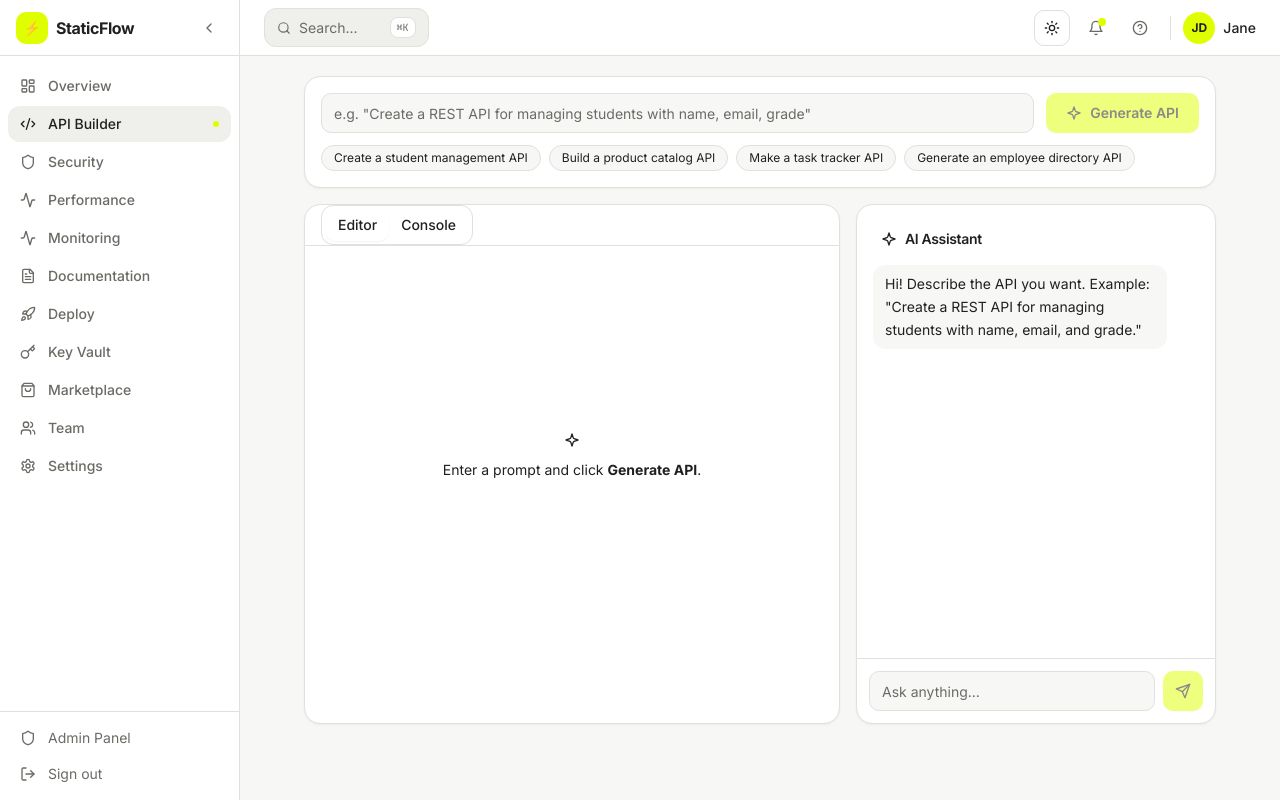
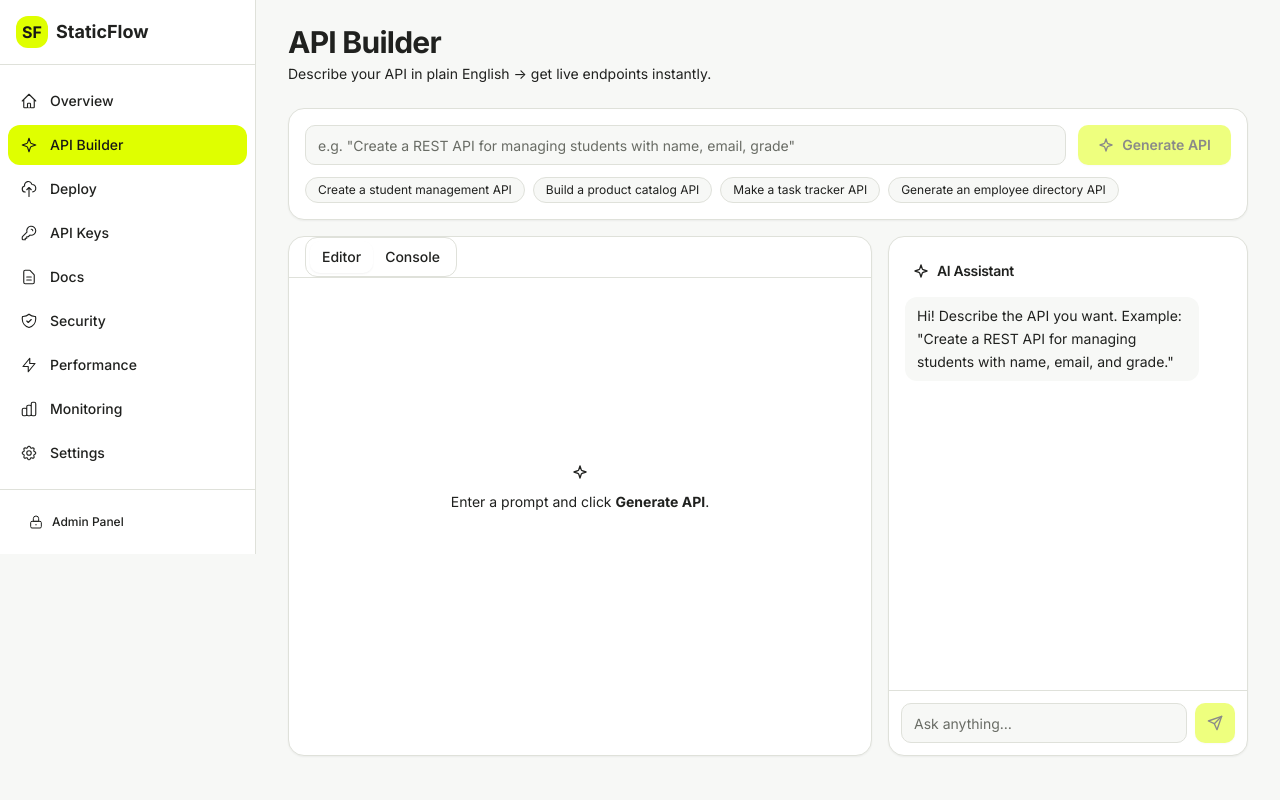
Before and after one commit to dhruv-005/StaticFlow, a Next.js app: page /builder in a window 1280 px wide. Built offline with nearby package versions, Linux system fonts and the light colour scheme.

Commit message:
fix: responsive sidebar + navbar + builder for all devices

```diff
--- a/app/(dashboard)/layout.tsx
+++ b/app/(dashboard)/layout.tsx
@@ -1,142 +1,157 @@
 "use client";
 
-import { useState } from "react";
+import { useState, useEffect } from "react";
 import Link from "next/link";
 import { usePathname } from "next/navigation";
-import {
-  LayoutDashboard, Code2, Shield, Activity, FileText,
-  Rocket, Key, ShoppingBag, Users, Settings, Menu, X,
-  Search, Bell, HelpCircle, ChevronLeft, ChevronRight, LogOut,
-} from "lucide-react";
-import { ThemeToggle } from "@/components/shared/theme-toggle";
-import { CatalystLogo } from "@/components/shared/catalyst-logo";
 
-const nav = [
-  { href: "/overview", label: "Overview", icon: LayoutDashboard },
-  { href: "/builder", label: "API Builder", icon: Code2 },
-  { href: "/security", label: "Security", icon: Shield },
-  { href: "/performance", label: "Performance", icon: Activity },
-  { href: "/monitoring", label: "Monitoring", icon: Activity },
-  { href: "/docs", label: "Documentation", icon: FileText },
-  { href: "/deploy", label: "Deploy", icon: Rocket },
-  { href: "/keys", label: "Key Vault", icon: Key },
-  { href: "/marketplace", label: "Marketplace", icon: ShoppingBag },
-  { href: "/team", label: "Team", icon: Users },
-  { href: "/settings", label: "Settings", icon: Settings },
+const NAV = [
+  { href: "/dashboard", label: "Overview", icon: "M3 12l2-2m0 0l7-7 7 7M5 10v10a1 1 0 001 1h3m10-11l2 2m-2-2v10a1 1 0 01-1 1h-3m-4 0a1 1 0 01-1-1v-4a1 1 0 011-1h2a1 1 0 011 1v4a1 1 0 01-1 1" },
+  { href: "/builder", label: "API Builder", icon: "M12 3l1.9 5.8a2 2 0 001.3 1.3L21 12l-5.8 1.9a2 2 0 00-1.3 1.3L12 21l-1.9-5.8a2 2 0 00-1.3-1.3L3 12l5.8-1.9a2 2 0 001.3-1.3L12 3z" },
+  { href: "/deploy", label: "Deploy", icon: "M7 16a4 4 0 01-.88-7.903A5 5 0 1115.9 6L16 6a5 5 0 011 9.9M15 13l-3-3m0 0l-3 3m3-3v12" },
+  { href: "/keys", label: "API Keys", icon: "M15 7a2 2 0 012 2m4 0a6 6 0 01-7.743 5.743L11 17H9v2H7v2H4a1 1 0 01-1-1v-2.586a1 1 0 01.293-.707l5.964-5.964A6 6 0 1121 9z" },
+  { href: "/docs", label: "Docs", icon: "M9 12h6m-6 4h6m2 5H7a2 2 0 01-2-2V5a2 2 0 012-2h5.586a1 1 0 01.707.293l5.414 5.414a1 1 0 01.293.707V19a2 2 0 01-2 2z" },
+  { href: "/security", label: "Security", icon: "M9 12l2 2 4-4m5.618-4.016A11.955 11.955 0 0112 2.944a11.955 11.955 0 01-8.618 3.04A12.02 12.02 0 003 9c0 5.591 3.824 10.29 9 11.622 5.176-1.332 9-6.03 9-11.622 0-1.042-.133-2.052-.382-3.016z" },
+  { href: "/performance", label: "Performance", icon: "M13 10V3L4 14h7v7l9-11h-7z" },
+  { href: "/monitoring", label: "Monitoring", icon: "M9 19v-6a2 2 0 00-2-2H5a2 2 0 00-2 2v6a2 2 0 002 2h2a2 2 0 002-2zm0 0V9a2 2 0 012-2h2a2 2 0 012 2v10m-6 0a2 2 0 002 2h2a2 2 0 002-2m0 0V5a2 2 0 012-2h2a2 2 0 012 2v14a2 2 0 01-2 2h-2a2 2 0 01-2-2z" },
+  { href: "/settings", label: "Settings", icon: "M10.325 4.317c.426-1.756 2.924-1.756 3.35 0a1.724 1.724 0 002.573 1.066c1.543-.94 3.31.826 2.37 2.37a1.724 1.724 0 001.066 2.573c1.756.426 1.756 2.924 0 3.35a1.724 1.724 0 00-1.066 2.573c.94 1.543-.826 3.31-2.37 2.37a1.724 1.724 0 00-2.573 1.066c-.426 1.756-2.924 1.756-3.35 0a1.724 1.724 0 00-2.573-1.066c-1.543.94-3.31-.826-2.37-2.37a1.724 1.724 0 00-1.066-2.573c-1.756-.426-1.756-2.924 0-3.35a1.724 1.724 0 001.066-2.573c-.94-1.543.826-3.31 2.37-2.37.996.608 2.296.07 2.572-1.065z M15 12a3 3 0 11-6 0 3 3 0 016 0z" },
 ];
+
+function Icon({ d }: { d: string }) {
+  return (
+    <svg width="18" height="18" viewBox="0 0 24 24" fill="none" stroke="currentColor" strokeWidth="1.5" strokeLinecap="round" strokeLinejoin="round">
+      <path d={d} />
+    </svg>
+  );
+}
 
 export default function DashboardLayout({ children }: { children: React.ReactNode }) {
   const pathname = usePathname();
-  const [collapsed, setCollapsed] = useState(false);
-  const [mobileOpen, setMobileOpen] = useState(false);
+  const [sidebarOpen, setSidebarOpen] = useState(false);
 
-  const isActive = (href: string) =>
-    href === "/overview" ? pathname === "/overview" : pathname.startsWith(href);
+  // Close sidebar on route change (mobile)
+  useEffect(() => { setSidebarOpen(false); }, [pathname]);
 
-  return (
-    <div className="flex h-screen overflow-hidden" style={{ backgroundColor: "var(--bg)", color: "var(--text)" }}>
-      {/* Sidebar */}
-      <aside
-        className={`fixed inset-y-0 left-0 z-50 flex flex-col border-r transition-all duration-200 lg:static ${
-          collapsed ? "w-[68px]" : "w-60"
-        } ${mobileOpen ? "translate-x-0" : "-translate-x-full lg:translate-x-0"}`}
-        style={{ backgroundColor: "var(--surface)", borderColor: "var(--border)" }}
-      >
-        <div className="flex h-14 items-center justify-between px-4" style={{ borderBottom: "1px solid var(--border)" }}>
-          {!collapsed && <CatalystLogo href="/overview" />}
-          <button
-            onClick={() => setCollapsed(!collapsed)}
-            className="hidden lg:flex h-7 w-7 items-center justify-center rounded-md"
-            style={{ color: "var(--text-muted)" }}
-          >
-            {collapsed ? <ChevronRight className="h-4 w-4" /> : <ChevronLeft className="h-4 w-4" />}
-          </button>
-          <button onClick={() => setMobileOpen(false)} className="lg:hidden" style={{ color: "var(--text-muted)" }}>
-            <X className="h-5 w-5" />
-          </button>
-        </div>
+  // Close sidebar on Escape key
+  useEffect(() => {
+    const handler = (e: KeyboardEvent) => { if (e.key === "Escape") setSidebarOpen(false); };
+    window.addEventListener("keydown", handler);
+    return () => window.removeEventListener("keydown", handler);
+  }, []);
 
-        <nav className="flex-1 overflow-y-auto px-2 py-3 no-scrollbar">
-          <div className="space-y-0.5">
-            {nav.map((item) => {
+  const isActive = (href: string) => {
+    if (href === "/dashboard") return pathname === "/dashboard" || pathname === "/";
+    return pathname.startsWith(href);
+  };
+
+  const sidebarContent = (
+    <nav className="flex flex-col gap-1 px-2 py-4">
+      {NAV.map(item => {
         const active = isActive(item.href);
         return (
           <Link
             key={item.href}
             href={item.href}
-                  onClick={() => setMobileOpen(false)}
-                  title={collapsed ? item.label : undefined}
-                  className="flex items-center gap-3 rounded-lg px-3 py-2 text-sm font-medium transition-colors"
+            className="flex items-center gap-3 rounded-lg px-3 py-2.5 text-sm font-medium transition-all"
             style={{
-                    backgroundColor: active ? "var(--surface-muted)" : "transparent",
-                    color: active ? "var(--text)" : "var(--text-muted)",
+              background: active ? "var(--accent)" : "transparent",
+              color: active ? "#171815" : "var(--text)",
             }}
+            onClick={() => setSidebarOpen(false)}
           >
-                  <item.icon className="h-4 w-4 shrink-0" />
-                  {!collapsed && <span>{item.label}</span>}
-                  {active && !collapsed && (
-                    <span className="ml-auto h-1.5 w-1.5 rounded-full" style={{ backgroundColor: "var(--accent)" }} />
-                  )}
+            <Icon d={item.icon} />
+            <span>{item.label}</span>
           </Link>
         );
       })}
+    </nav>
+  );
+
+  return (
+    <div className="flex min-h-screen" style={{ background: "var(--bg)", color: "var(--text)" }}>
+
+      {/* ── Mobile overlay ── */}
+      {sidebarOpen && (
+        <div
+          className="fixed inset-0 z-40 bg-black/50 lg:hidden"
+          onClick={() => setSidebarOpen(false)}
+        />
+      )}
+
+      {/* ── Sidebar ── */}
+      <aside
+        className={`fixed top-0 left-0 z-50 flex h-full w-64 flex-col border-r transition-transform duration-300 lg:static lg:translate-x-0 ${
+          sidebarOpen ? "translate-x-0" : "-translate-x-full"
+        }`}
+        style={{ background: "var(--surface)", borderColor: "var(--border)" }}
+      >
+        {/* Logo */}
+        <div className="flex items-center justify-between border-b px-4 py-4" style={{ borderColor: "var(--border)" }}>
+          <Link href="/" className="flex items-center gap-2">
+            <div className="flex h-8 w-8 items-center justify-center rounded-lg font-bold" style={{ background: "var(--accent)", color: "#171815" }}>
+              SF
             </div>
-        </nav>
+            <span className="text-lg font-bold">StaticFlow</span>
+          </Link>
+          {/* Close button (mobile) */}
+          <button
+            className="rounded-lg p-1 lg:hidden"
+            onClick={() => setSidebarOpen(false)}
+            style={{ color: "var(--muted)" }}
+          >
+            <svg width="20" height="20" viewBox="0 0 24 24" fill="none" stroke="currentColor" strokeWidth="2">
+              <path d="M18 6L6 18M6 6l12 12" />
+            </svg>
+          </button>
+        </div>
 
-        <div className="p-2" style={{ borderTop: "1px solid var(--border)" }}>
-          <Link href="/admin" className="flex items-center gap-3 rounded-lg px-3 py-2 text-sm transition-colors hover:bg-[var(--surface-muted)]" style={{ color: "var(--text-muted)" }}>
-            <Shield className="h-4 w-4" />
-            {!collapsed && <span>Admin Panel</span>}
+        {/* Nav links */}
+        <div className="flex-1 overflow-y-auto">
+          {sidebarContent}
+        </div>
+
+        {/* Bottom section */}
+        <div className="border-t p-4" style={{ borderColor: "var(--border)" }}>
+          <Link
+            href="/admin"
+            className="flex items-center gap-2 rounded-lg px-3 py-2 text-xs font-medium transition-colors"
+            style={{ color: "var(--muted)" }}
+          >
+            <svg width="16" height="16" viewBox="0 0 24 24" fill="none" stroke="currentColor" strokeWidth="1.5">
+              <path d="M12 15v2m-6 4h12a2 2 0 002-2v-6a2 2 0 00-2-2H6a2 2 0 00-2 2v6a2 2 0 002 2zm10-10V7a4 4 0 00-8 0v4h8z" />
+            </svg>
+            Admin Panel
           </Link>
-          <button className="flex w-full items-center gap-3 rounded-lg px-3 py-2 text-sm transition-colors hover:bg-[var(--surface-muted)]" style={{ color: "var(--text-muted)" }}>
-            <LogOut className="h-4 w-4" />
-            {!collapsed && <span>Sign out</span>}
-          </button>
         </div>
       </aside>
 
-      {mobileOpen && (
-        <div className="fixed inset-0 z-40 bg-black/30 lg:hidden" onClick={() => setMobileOpen(false)} />
-      )}
-
-      {/* Main */}
-      <div className="flex flex-1 flex-col overflow-hidden">
+      {/* ── Main content ── */}
+      <div className="flex min-w-0 flex-1 flex-col">
+        {/* Mobile top bar */}
         <header
-          className="flex h-14 shrink-0 items-center justify-between px-4 lg:px-6"
-          style={{ backgroundColor: "var(--surface)", borderBottom: "1px solid var(--border)" }}
+          className="sticky top-0 z-30 flex items-center gap-3 border-b px-3 py-3 lg:hidden"
+          style={{ background: "var(--surface)", borderColor: "var(--border)" }}
         >
-          <div className="flex items-center gap-3">
-            <button onClick={() => setMobileOpen(true)} className="lg:hidden" style={{ color: "var(--text)" }}>
-              <Menu className="h-5 w-5" />
+          <button
+            onClick={() => setSidebarOpen(true)}
+            className="rounded-lg p-2"
+            style={{ color: "var(--text)" }}
+          >
+            <svg width="22" height="22" viewBox="0 0 24 24" fill="none" stroke="currentColor" strokeWidth="2">
+              <path d="M3 12h18M3 6h18M3 18h18" />
+            </svg>
           </button>
-            <div
-              className="hidden items-center gap-2 rounded-lg px-3 py-2 sm:flex"
-              style={{ backgroundColor: "var(--surface-muted)", border: "1px solid var(--border)" }}
-            >
-              <Search className="h-3.5 w-3.5" style={{ color: "var(--text-muted)" }} />
-              <span className="text-sm" style={{ color: "var(--text-muted)" }}>Search...</span>
-              <kbd className="ml-6 rounded px-1.5 py-0.5 text-[10px] font-mono" style={{ backgroundColor: "var(--surface)", border: "1px solid var(--border)", color: "var(--text-muted)" }}>⌘K</kbd>
+          <div className="flex items-center gap-2">
+            <div className="flex h-7 w-7 items-center justify-center rounded-md text-xs font-bold" style={{ background: "var(--accent)", color: "#171815" }}>
+              SF
             </div>
-          </div>
-
-          <div className="flex items-center gap-2">
-            <ThemeToggle />
-            <button className="relative flex h-9 w-9 items-center justify-center rounded-lg transition-colors hover:bg-[var(--surface-muted)]" style={{ color: "var(--text-muted)" }}>
-              <Bell className="h-4 w-4" />
-              <span className="absolute right-2 top-2 h-2 w-2 rounded-full" style={{ backgroundColor: "var(--accent)" }} />
-            </button>
-            <button className="flex h-9 w-9 items-center justify-center rounded-lg transition-colors hover:bg-[var(--surface-muted)]" style={{ color: "var(--text-muted)" }}>
-              <HelpCircle className="h-4 w-4" />
-            </button>
-            <div className="mx-1 h-6 w-px" style={{ backgroundColor: "var(--border)" }} />
-            <div className="flex items-center gap-2">
-              <div className="flex h-8 w-8 items-center justify-center rounded-full text-xs font-bold" style={{ backgroundColor: "var(--accent)", color: "var(--accent-text)" }}>JD</div>
-              <span className="hidden text-sm font-medium sm:block" style={{ color: "var(--text)" }}>Jane</span>
-            </div>
+            <span className="text-sm font-bold">StaticFlow</span>
           </div>
         </header>
 
-        <main className="flex-1 overflow-y-auto p-4 sm:p-6 lg:p-8">{children}</main>
+        {/* Page content */}
+        <main className="flex-1 overflow-x-hidden">
+          {children}
+        </main>
       </div>
     </div>
   );
--- a/components/landing/navbar.tsx
+++ b/components/landing/navbar.tsx
@@ -3,95 +3,138 @@
 import { useState, useEffect } from "react";
 import Link from "next/link";
 import { usePathname } from "next/navigation";
-import { Menu, X, ArrowRight } from "lucide-react";
-import { ThemeToggle } from "@/components/shared/theme-toggle";
-import { CatalystLogo } from "@/components/shared/catalyst-logo";
+import { Button } from "@/components/ui/button";
 
-const links = [
+const LINKS = [
   { href: "/features", label: "Features" },
   { href: "/demo", label: "Demo" },
+  { href: "/about", label: "About" },
   { href: "/blog", label: "Blog" },
-  { href: "/about", label: "About" },
 ];
 
-export function Navbar() {
+export default function Navbar() {
+  const [open, setOpen] = useState(false);
   const [scrolled, setScrolled] = useState(false);
-  const [mobileOpen, setMobileOpen] = useState(false);
   const pathname = usePathname();
 
   useEffect(() => {
-    const onScroll = () => setScrolled(window.scrollY > 12);
-    window.addEventListener("scroll", onScroll, { passive: true });
-    return () => window.removeEventListener("scroll", onScroll);
+    const handler = () => setScrolled(window.scrollY > 20);
+    window.addEventListener("scroll", handler, { passive: true });
+    return () => window.removeEventListener("scroll", handler);
   }, []);
+
+  useEffect(() => { setOpen(false); }, [pathname]);
 
   return (
     <header
-      className="fixed top-0 left-0 right-0 z-50 transition-all duration-200"
+      className="sticky top-0 z-50 w-full border-b transition-all duration-200"
       style={{
-        backgroundColor: scrolled ? "var(--surface)" : "transparent",
-        borderBottom: scrolled ? "1px solid var(--border)" : "1px solid transparent",
+        background: scrolled ? "var(--surface)" : "var(--bg)",
+        borderColor: scrolled ? "var(--border)" : "transparent",
         backdropFilter: scrolled ? "blur(12px)" : "none",
       }}
     >
-      <nav className="catalyst-container flex h-16 items-center justify-between">
-        <CatalystLogo href="/home" />
+      <div className="mx-auto flex max-w-7xl items-center justify-between px-4 py-3 sm:px-6 lg:px-8">
 
-        <div className="hidden items-center gap-8 md:flex">
-          {links.map((l) => (
+        {/* Logo */}
+        <Link href="/" className="flex items-center gap-2">
+          <div
+            className="flex h-8 w-8 items-center justify-center rounded-lg text-sm font-bold"
+            style={{ background: "var(--accent)", color: "#171815" }}
+          >
+            SF
+          </div>
+          <span className="text-lg font-bold" style={{ color: "var(--text)" }}>
+            StaticFlow
+          </span>
+        </Link>
+
+        {/* Desktop nav */}
+        <nav className="hidden items-center gap-6 md:flex">
+          {LINKS.map(link => (
             <Link
-              key={l.href}
-              href={l.href}
+              key={link.href}
+              href={link.href}
               className="text-sm font-medium transition-colors hover:opacity-70"
-              style={{ color: pathname === l.href ? "var(--text)" : "var(--text-muted)" }}
+              style={{
+                color: pathname === link.href ? "var(--accent)" : "var(--muted)",
+              }}
             >
-              {l.label}
+              {link.label}
             </Link>
           ))}
-        </div>
+        </nav>
 
+        {/* Desktop CTA */}
         <div className="hidden items-center gap-3 md:flex">
-          <ThemeToggle />
-          <Link href="/login" className="text-sm font-medium transition-colors hover:opacity-70" style={{ color: "var(--text-muted)" }}>
+          <Link href="/login">
+            <Button variant="ghost" size="sm" style={{ color: "var(--text)" }}>
               Log in
+            </Button>
           </Link>
-          <Link href="/register" className="catalyst-btn-primary !py-2 !px-4 !text-sm">
-            Get Started <ArrowRight className="h-3.5 w-3.5" />
+          <Link href="/register">
+            <Button size="sm" style={{ background: "var(--accent)", color: "#171815" }}>
+              Get Started
+            </Button>
           </Link>
         </div>
 
-        <div className="flex items-center gap-2 md:hidden">
-          <ThemeToggle />
-          <button onClick={() => setMobileOpen(!mobileOpen)} style={{ color: "var(--text)" }} aria-label="Menu">
-            {mobileOpen ? <X className="h-5 w-5" /> : <Menu className="h-5 w-5" />}
+        {/* Mobile hamburger */}
+        <button
+          className="rounded-lg p-2 md:hidden"
+          onClick={() => setOpen(!open)}
+          style={{ color: "var(--text)" }}
+          aria-label="Toggle menu"
+        >
+          {open ? (
+            <svg width="24" height="24" viewBox="0 0 24 24" fill="none" stroke="currentColor" strokeWidth="2">
+              <path d="M18 6L6 18M6 6l12 12" />
+            </svg>
+          ) : (
+            <svg width="24" height="24" viewBox="0 0 24 24" fill="none" stroke="currentColor" strokeWidth="2">
+              <path d="M3 12h18M3 6h18M3 18h18" />
+            </svg>
+          )}
         </button>
       </div>
-      </nav>
 
-      {mobileOpen && (
-        <div className="border-t md:hidden" style={{ backgroundColor: "var(--surface)", borderColor: "var(--border)" }}>
-          <div className="catalyst-container flex flex-col gap-1 py-4">
-            {links.map((l) => (
-              <Link
-                key={l.href}
-                href={l.href}
-                onClick={() => setMobileOpen(false)}
-                className="rounded-md px-3 py-2.5 text-sm font-medium transition-colors"
+      {/* Mobile dropdown */}
+      <div
+        className="overflow-hidden transition-all duration-300 md:hidden"
         style={{
-                  color: pathname === l.href ? "var(--text)" : "var(--text-muted)",
-                  backgroundColor: pathname === l.href ? "var(--surface-muted)" : "transparent",
+          maxHeight: open ? 400 : 0,
+          background: "var(--surface)",
+          borderTop: open ? "1px solid var(--border)" : "none",
         }}
       >
-                {l.label}
+        <nav className="flex flex-col px-4 py-3">
+          {LINKS.map(link => (
+            <Link
+              key={link.href}
+              href={link.href}
+              className="rounded-lg px-3 py-2.5 text-sm font-medium"
+              style={{
+                color: pathname === link.href ? "var(--accent)" : "var(--text)",
+                background: pathname === link.href ? "var(--bg)" : "transparent",
+              }}
+            >
+              {link.label}
             </Link>
           ))}
           <div className="mt-3 flex flex-col gap-2 border-t pt-3" style={{ borderColor: "var(--border)" }}>
-              <Link href="/login" className="catalyst-btn-secondary !justify-center" onClick={() => setMobileOpen(false)}>Log in</Link>
-              <Link href="/register" className="catalyst-btn-primary !justify-center" onClick={() => setMobileOpen(false)}>Get Started Free</Link>
+            <Link href="/login">
+              <Button variant="outline" className="w-full" style={{ borderColor: "var(--border)", color: "var(--text)" }}>
+                Log in
+              </Button>
+            </Link>
+            <Link href="/register">
+              <Button className="w-full" style={{ background: "var(--accent)", color: "#171815" }}>
+                Get Started
+              </Button>
+            </Link>
           </div>
+        </nav>
       </div>
-        </div>
-      )}
     </header>
   );
 }
```
Lines whose indentation alone changed are shown as unchanged.
